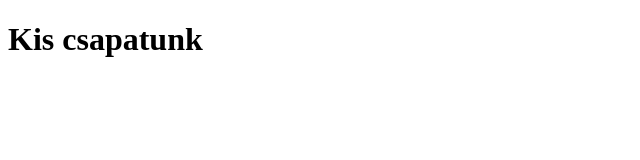
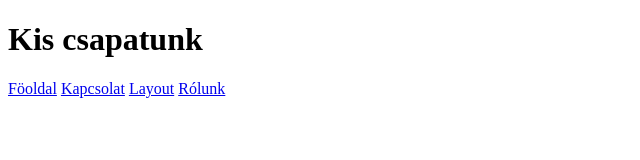
Before and after one commit to Bankuti-oliver/Kiscsapat, a plain HTML site: page index.html in a window 1280 px wide. Shown: the whole page, without its empty margins (0-640 px from the left). Drawn offline with Linux system fonts and the light colour scheme.

Commit message:
header + nav fix

```diff
--- a/index.html
+++ b/index.html
@@ -9,11 +9,12 @@
 
     <header> <h1>Kis csapatunk</h1></header>
 
+
     <nav>
-        <a href="./index.html"></a>
-        <a href="./kapcsolat.html"></a>
-        <a href="./layout.html"></a>
-        <a href="./rolunk.html"></a>
+        <a href="./index.html">Föoldal</a>
+        <a href="./kapcsolat.html">Kapcsolat</a>
+        <a href="./layout.html">Layout</a>
+        <a href="./rolunk.html">Rólunk</a>
     </nav>
 
 </body>
```
Also changed, not shown: kapcsolat.html (+7 -0 lines), layout.html (+4 -4 lines), rolunk.html (+7 -0 lines).
